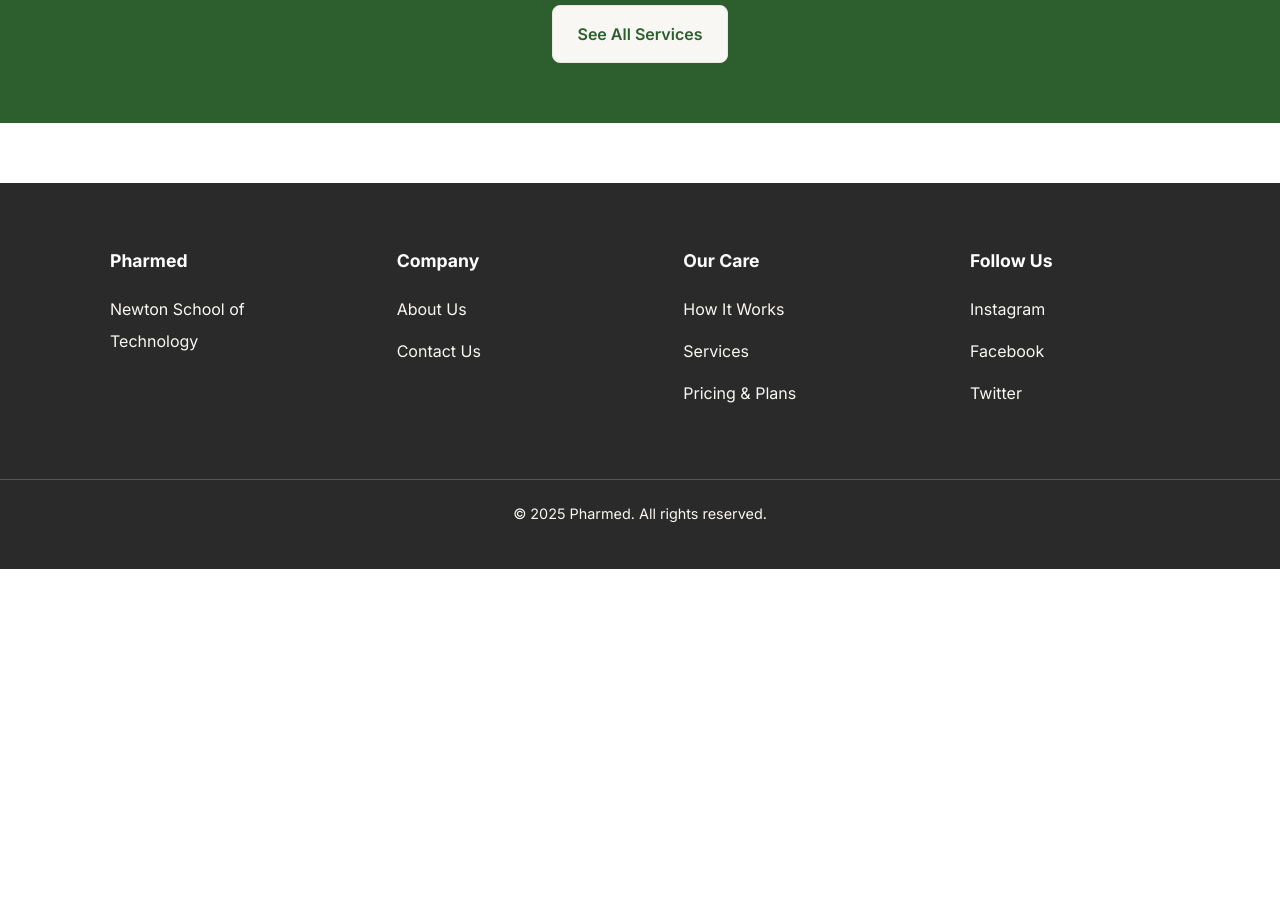
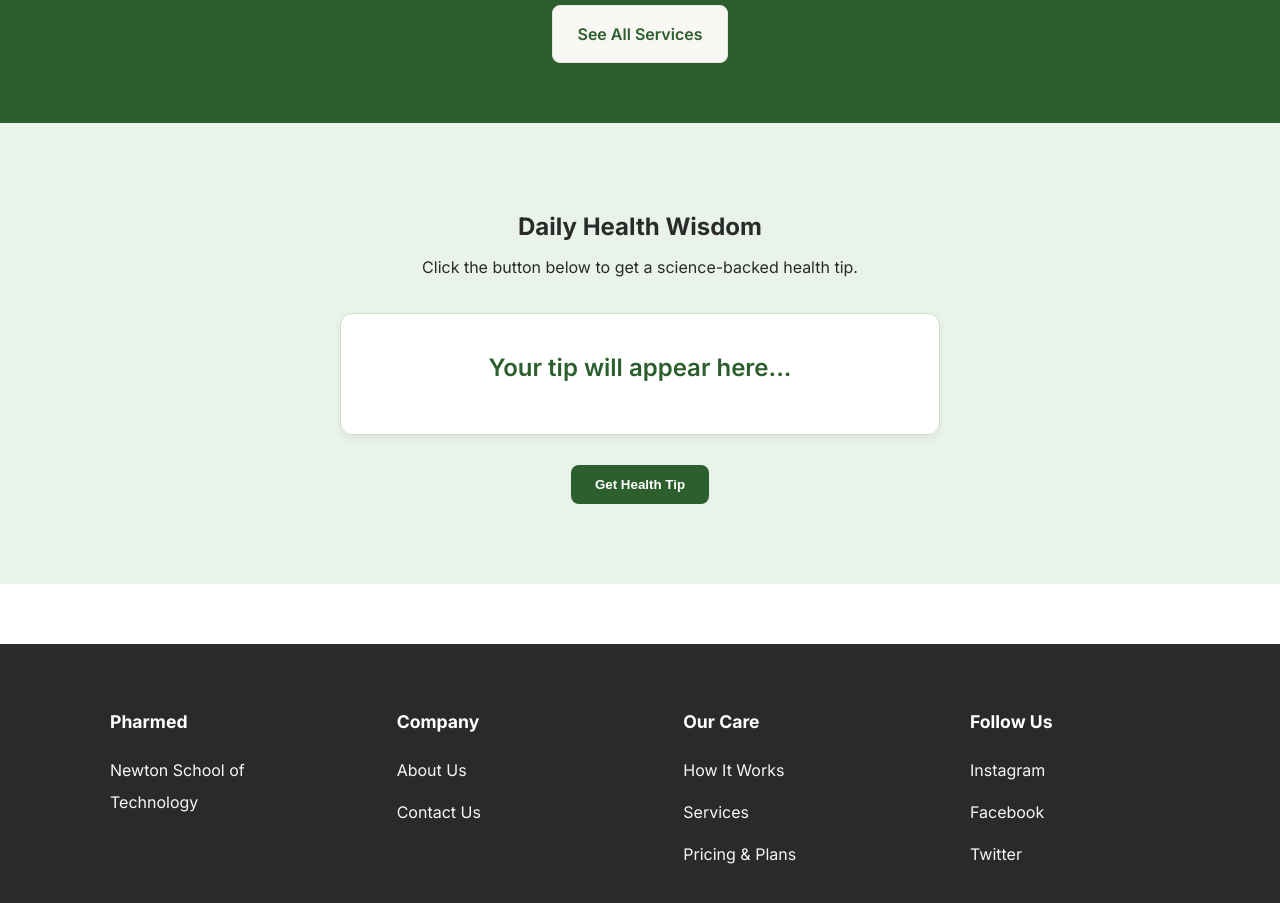
Before and after one commit to arnavbansal12/pharmed, a plain HTML site: page index.html in a window 1280 px wide. Shown: the part 1580-2483 px from the top of the page. Before the commit the page ends 2149 px from the top, so only its background shows below. Drawn offline with Linux system fonts and the light colour scheme.

Commit message:
adding js for home page

```diff
--- a/css/home.css
+++ b/css/home.css
@@ -126,3 +126,29 @@
   background: #F9F7F3;
   transform: translateY(-2px); /* Lifts pill on hover */
 }
+
+/* --- css/home.css --- */
+
+.health-tip-section {
+  padding: 80px 0;
+  text-align: center;
+  background-color: #eaf3e9; /* Light green background */
+}
+
+.tip-box {
+  background: #ffffff;
+  padding: 30px;
+  border-radius: 12px;
+  margin: 30px auto; /* Centers the box */
+  max-width: 600px;
+  border: 1px solid #cce0c9;
+  box-shadow: 0 4px 10px rgba(0,0,0,0.05);
+}
+
+/* Health tip text styling */
+#health-tip-display {
+  color: #2C5F2D;
+  font-size: 1.5rem;
+  font-weight: 600;
+  min-height: 60px; /* Prevents jumping when text changes */
+}
--- a/index.html
+++ b/index.html
@@ -145,6 +145,22 @@
 
   </main>
 
+
+<!--Some health tips section-->
+<section class="health-tip-section">
+  <div class="container">
+    <h2>Daily Health Wisdom</h2>
+    <p>Click the button below to get a science-backed health tip.</p>
+
+    <div class="tip-box">
+      <h3 id="health-tip-display">Your tip will appear here...</h3>
+    </div>
+
+    <button class="btn btn-primary" onclick="getNewTip()">Get Health Tip</button>
+  </div>
+</section>
+
+
   <!-- ======================= -->
   <!--    FOOTER (from global.css) -->
   <!-- ======================= -->
@@ -199,5 +215,6 @@
       <p>&copy; 2025 Pharmed. All rights reserved.</p>
     </div>
   </footer>
+  <script src="javascript/home.js";></script>
 </body>
 </html>
--- /dev/null
+++ b/javascript/home.js
@@ -0,0 +1,20 @@
+const healthTips = [
+  "Drink at least 8 glasses of water today for better energy.",
+  "Take a 10-minute walk after meals to improve digestion.",
+  "Sleep is when you heal. Aim for 7-9 hours tonight.",
+  "Eat a rainbow! Add more colorful vegetables to your plate.",
+  "Reduce screen time 1 hour before bed for better sleep.",
+  "Stress check: Take 3 deep breaths right now.",
+  "Vitamin D is crucial. Get 15 minutes of sunlight today."
+];
+
+
+function getNewTip() {
+
+  const displayElement = document.getElementById("health-tip-display");
+
+  const randomIndex = Math.floor(Math.random() * healthTips.length);
+
+  displayElement.innerText = healthTips[randomIndex];
+
+}
```
Also changed, not shown: about.html (+4 -2 lines), how-it-works.html (+0 -5 lines), 2 other files.
